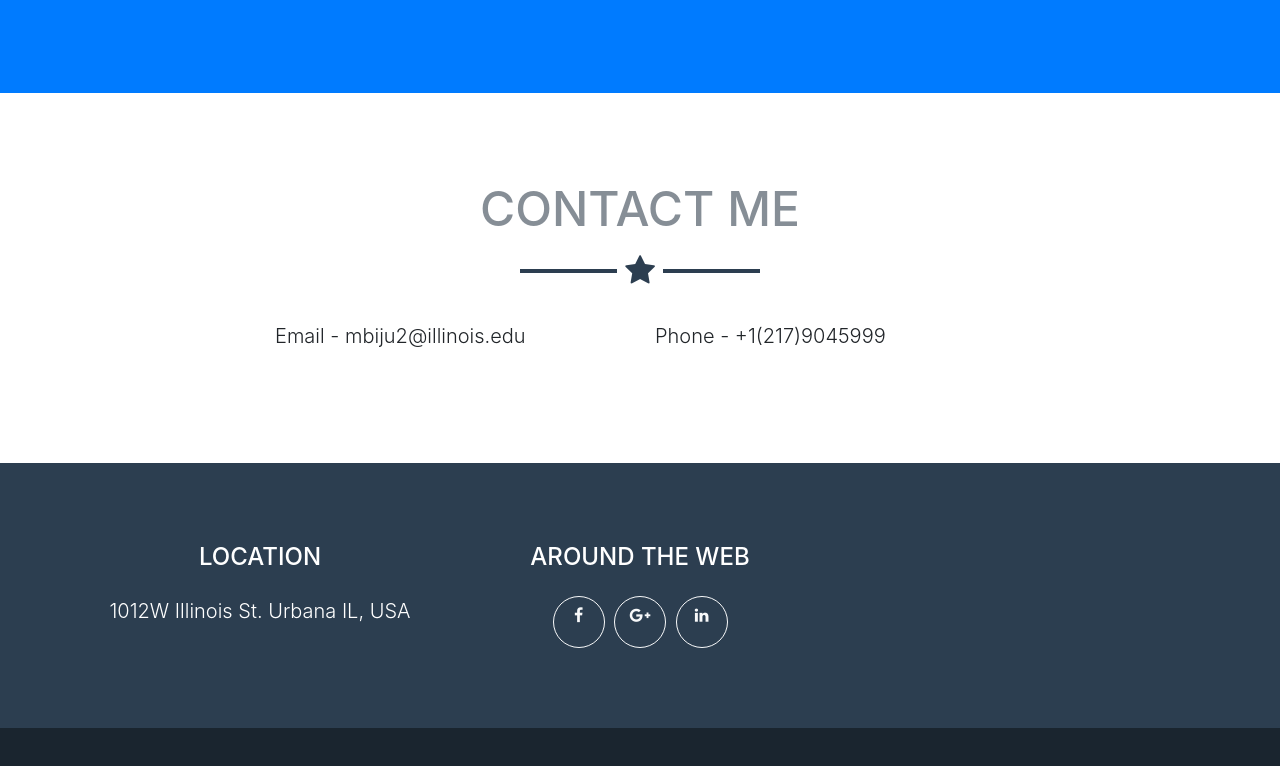
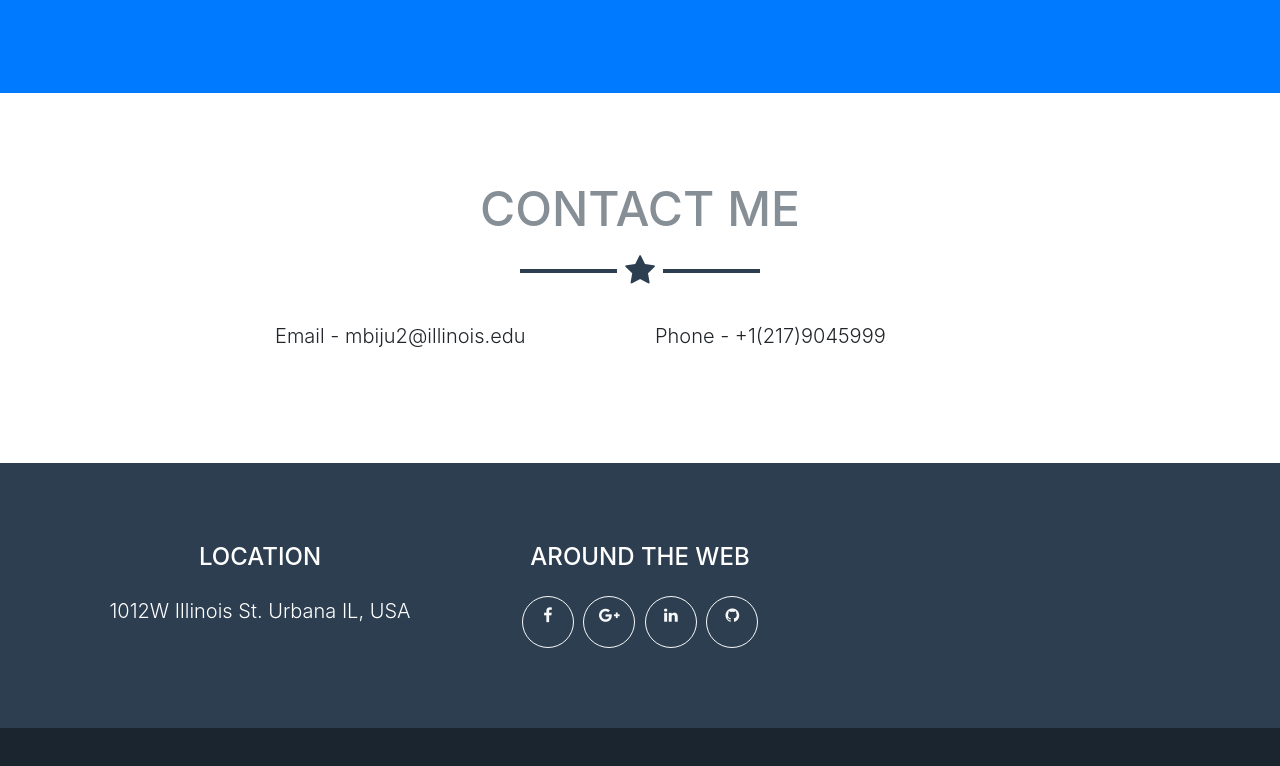
Before and after one commit to manasbiju/manasbiju.github.io, a website with bundled scripts: page index.html in a window 1280 px wide. Shown: the part 1267-2033 px from the top of the page. Built offline with nearby package versions, Linux system fonts and the light colour scheme.

Commit message:
10
tried

```diff
--- a/index.html
+++ b/index.html
@@ -106,6 +106,13 @@
                 <a class="btn btn-outline-light btn-social text-center rounded-circle" href="https://www.linkedin.com/in/manas-biju-9791b4155/?trk=onboarding-landing&dl=no">
                   <i class="fa fa-fw fa-linkedin"></i>
                 </a>
+                </li>
+
+
+              <li class="list-inline-item">
+                <a class="btn btn-outline-light btn-social text-center rounded-circle" href="https://github.com/manasbiju/manasbiju.github.io">
+                  <i class="fa fa-fw fa-github"></i>
+                </a>
 
               </li>
             </ul>
```
